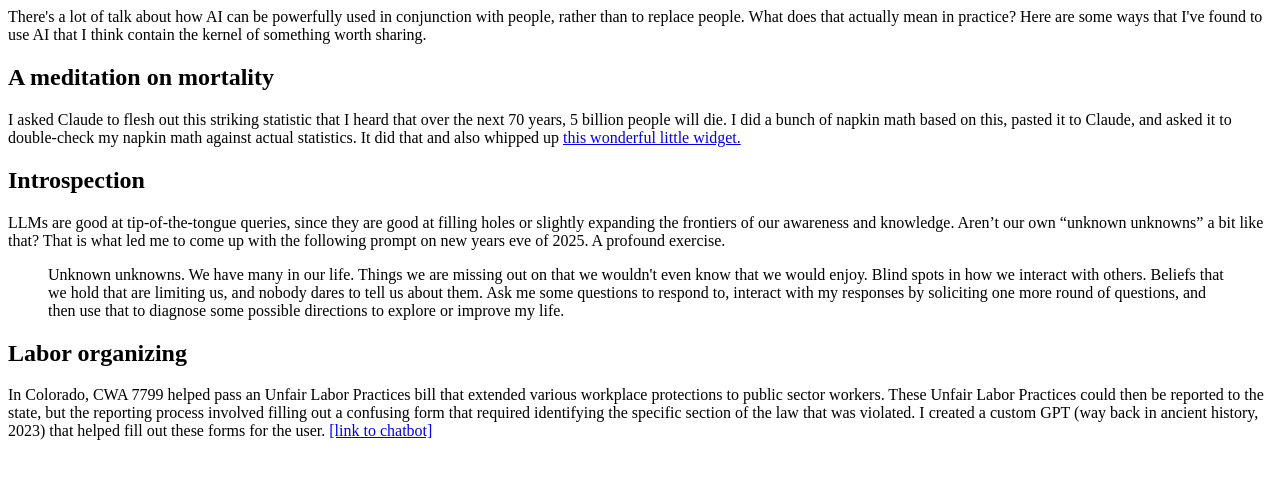
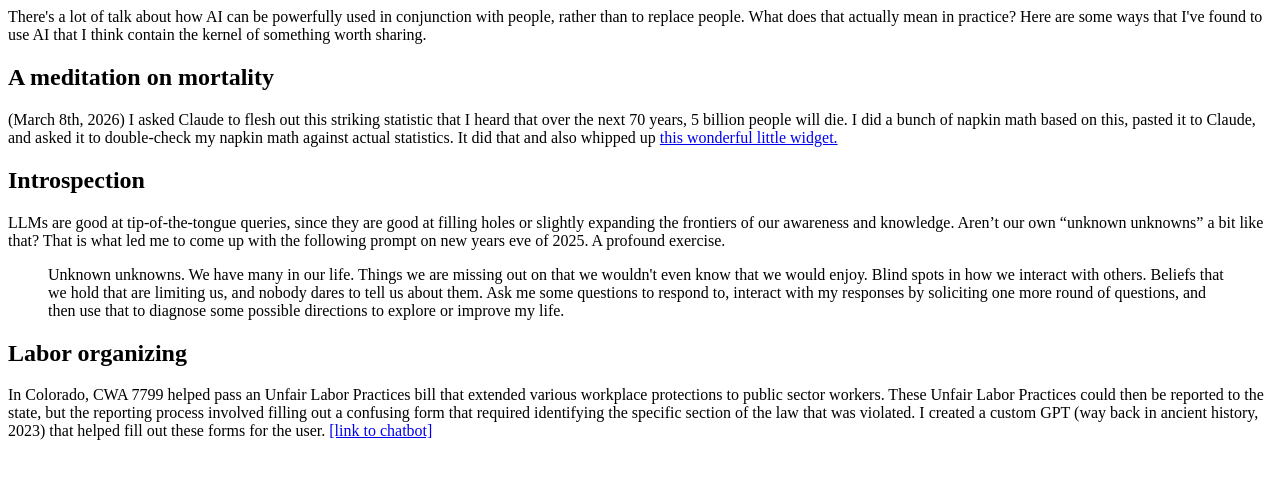
Before and after one commit to samzhang111/samzhang111.github.io, a Jekyll site: the page built from ai.html, in a window 1280 px wide. Shown: the top 479 px of the page. Built offline with Jekyll 4.4.1, drawn with Linux system fonts in a browser that asks for light colours.

Commit message:
date for mortality ai thing

```diff
--- a/ai.html
+++ b/ai.html
@@ -7,7 +7,7 @@
 
 <h2>A meditation on mortality</h2>
 
-I asked Claude to flesh out this striking statistic that I heard that over the next 70 years, 5 billion people will die. I did a bunch of napkin math based on this, pasted it to Claude, and asked it to double-check my napkin math against actual statistics. It did that and also whipped up <a href="https://claude.ai/public/artifacts/c11d7300-6814-441f-b6c3-7a7953cc0959" target="_blank">this wonderful little widget.</a>
+(March 8th, 2026) I asked Claude to flesh out this striking statistic that I heard that over the next 70 years, 5 billion people will die. I did a bunch of napkin math based on this, pasted it to Claude, and asked it to double-check my napkin math against actual statistics. It did that and also whipped up <a href="https://claude.ai/public/artifacts/c11d7300-6814-441f-b6c3-7a7953cc0959" target="_blank">this wonderful little widget.</a>
 
 <h2>Introspection</h2>
 
```
